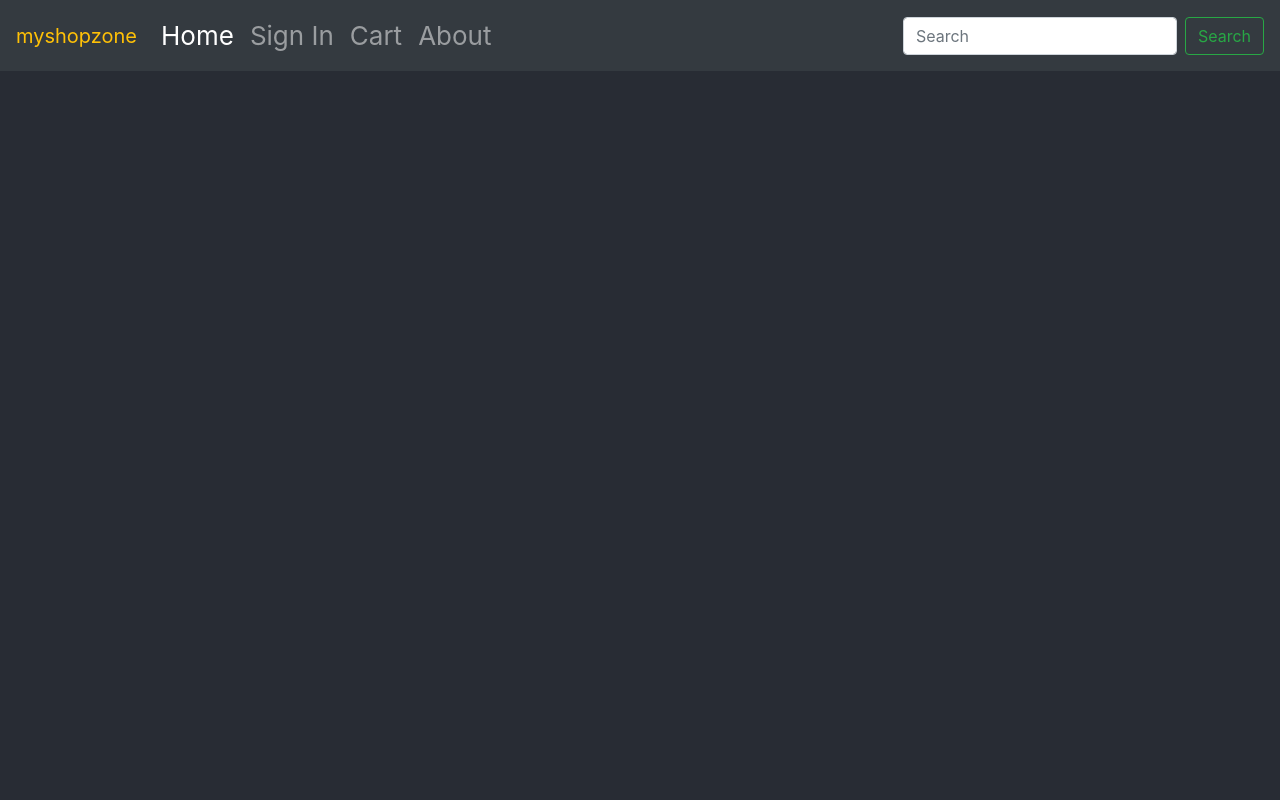
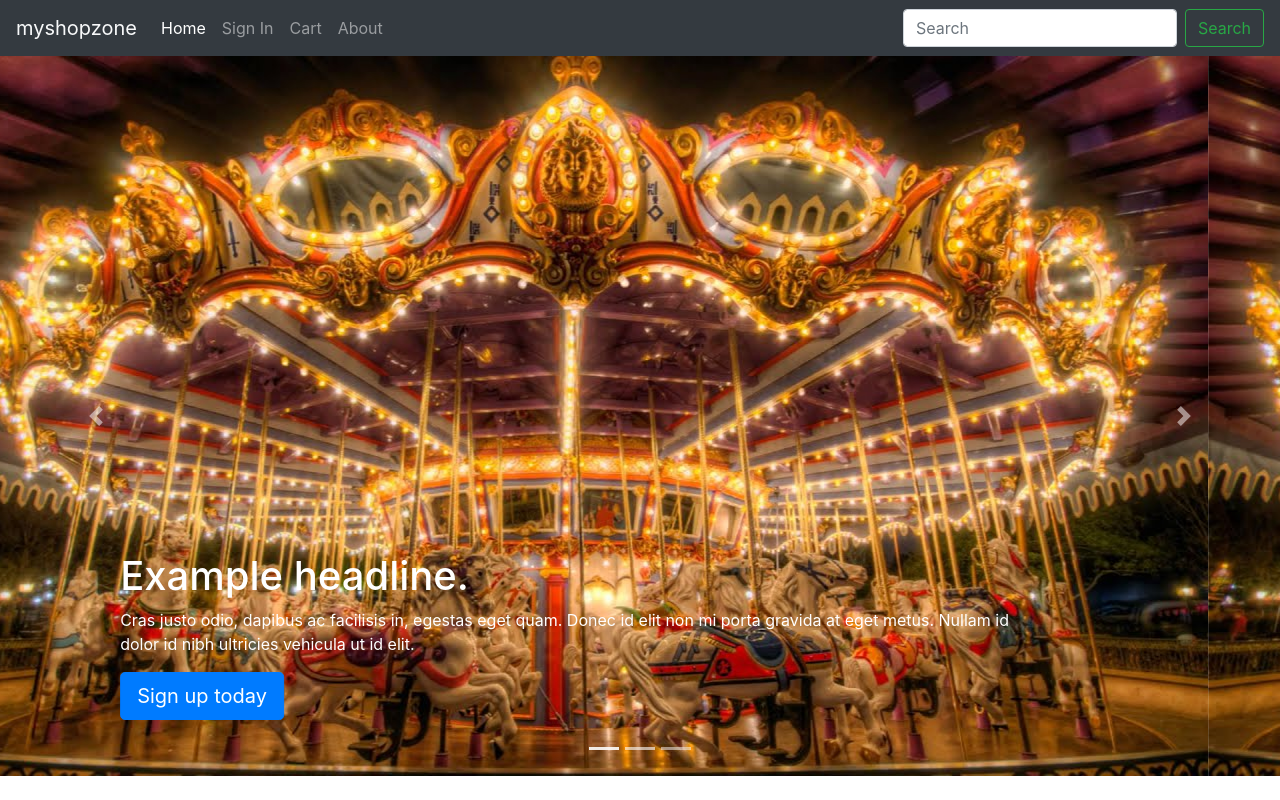
Before and after one commit to pankajdahiya008/myshopzone, a React (Create React App) app: page / in a window 1280 px wide. Built offline with nearby package versions, Linux system fonts and the light colour scheme.

Commit message:
added carousel sample images

```diff
--- a/src/App.js
+++ b/src/App.js
@@ -1,11 +1,14 @@
 import React from 'react';
 import './App.css';
 import Navbar from './components/Navbar';
+import Slider from './components/Slider';
 
 function App() {
   return (
     <div className="App">
-         <Navbar/>
+        <Navbar />
+      <Slider />
+
     </div>
   );
 }
--- a/src/components/Navbar.js
+++ b/src/components/Navbar.js
@@ -3,9 +3,9 @@ import React from 'react'
 export default class Navbar extends React.Component{
     render() {
         return (
-            <header className="App-header">
-                <nav class="navbar navbar-expand-md navbar-dark fixed-top bg-dark">
-                    <a class="navbar-brand text-warning" href="/">myshopzone</a>
+          <div>
+                <nav class="navbar navbar-expand-md navbar-dark bg-dark">
+                    <a class="navbar-brand text-light" href="/">myshopzone</a>
                     <button class="navbar-toggler" type="button" data-toggle="collapse" data-target="#navbarCollapse" aria-controls="navbarCollapse" aria-expanded="false" aria-label="Toggle navigation">
                         <span class="navbar-toggler-icon"></span>
                     </button>
@@ -31,8 +31,7 @@ export default class Navbar extends React.Component{
                         </form>
                     </div>
                 </nav>
-            </header>
-
+            </div>
         )
     }
 }
--- /dev/null
+++ b/src/components/Slider.js
@@ -0,0 +1,54 @@
+import React from 'react'
+
+export default class Slider extends React.Component {
+    render() {
+        return (
+            <div id="myCarousel" class="carousel slide" data-ride="carousel">
+                <ol class="carousel-indicators">
+                    <li data-target="#myCarousel" data-slide-to="0" class="active"></li>
+                    <li data-target="#myCarousel" data-slide-to="1"></li>
+                    <li data-target="#myCarousel" data-slide-to="2"></li>
+                </ol>
+                <div class="carousel-inner">
+                    <div class="carousel-item active">
+
+                        <img src="sample.jpg" class="d-block w-100" alt="sample"></img>
+                            <div class="carousel-caption text-left">
+
+                                <h1>Example headline.</h1>
+                                <p>Cras justo odio, dapibus ac facilisis in, egestas eget quam. Donec id elit non mi porta gravida at eget metus. Nullam id dolor id nibh ultricies vehicula ut id elit.</p>
+                                <p><a class="btn btn-lg btn-primary" href="#" role="button">Sign up today</a></p>
+                            </div>
+
+                    </div>
+                    <div class="carousel-item">
+                        <img src="sample.jpg" class="d-block w-100" alt="sample"></img>
+                            <div class="carousel-caption">
+                                <h1>Another example headline.</h1>
+                                <p>Cras justo odio, dapibus ac facilisis in, egestas eget quam. Donec id elit non mi porta gravida at eget metus. Nullam id dolor id nibh ultricies vehicula ut id elit.</p>
+                                <p><a class="btn btn-lg btn-primary" href="#" role="button">Learn more</a></p>
+                            </div>
+
+                    </div>
+                    <div class="carousel-item">
+                        <img src="sample.jpg" class="d-block w-100" alt="sample"></img>
+                            <div class="carousel-caption text-right">
+                                <h1>One more for good measure.</h1>
+                                <p>Cras justo odio, dapibus ac facilisis in, egestas eget quam. Donec id elit non mi porta gravida at eget metus. Nullam id dolor id nibh ultricies vehicula ut id elit.</p>
+                                <p><a class="btn btn-lg btn-primary" href="#" role="button">Browse gallery</a></p>
+                            </div>
+
+                    </div>
+                </div>
+                <a class="carousel-control-prev" href="#myCarousel" role="button" data-slide="prev">
+                    <span class="carousel-control-prev-icon" aria-hidden="true"></span>
+                    <span class="sr-only">Previous</span>
+                </a>
+                <a class="carousel-control-next" href="#myCarousel" role="button" data-slide="next">
+                    <span class="carousel-control-next-icon" aria-hidden="true"></span>
+                    <span class="sr-only">Next</span>
+                </a>
+            </div>
+        )
+    }
+}
```
Also changed, not shown: public/sample.jpg (added).
